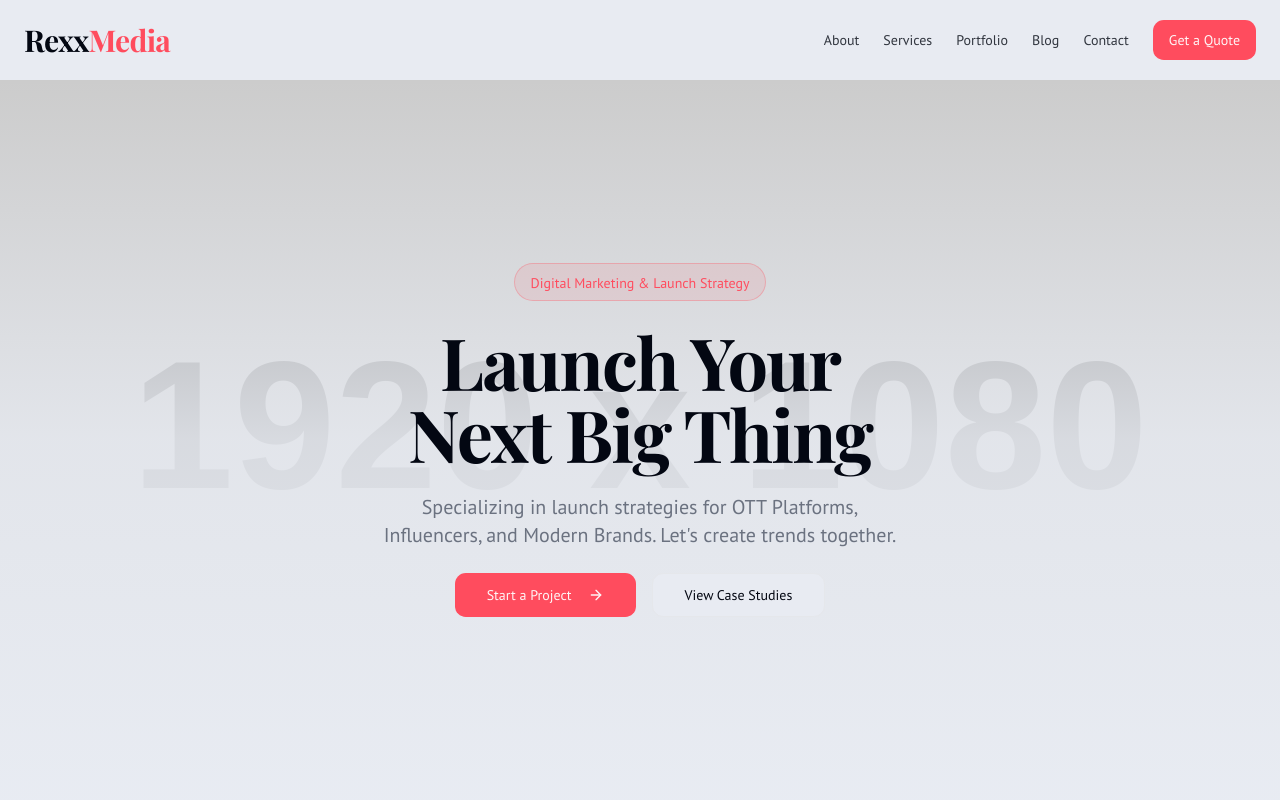
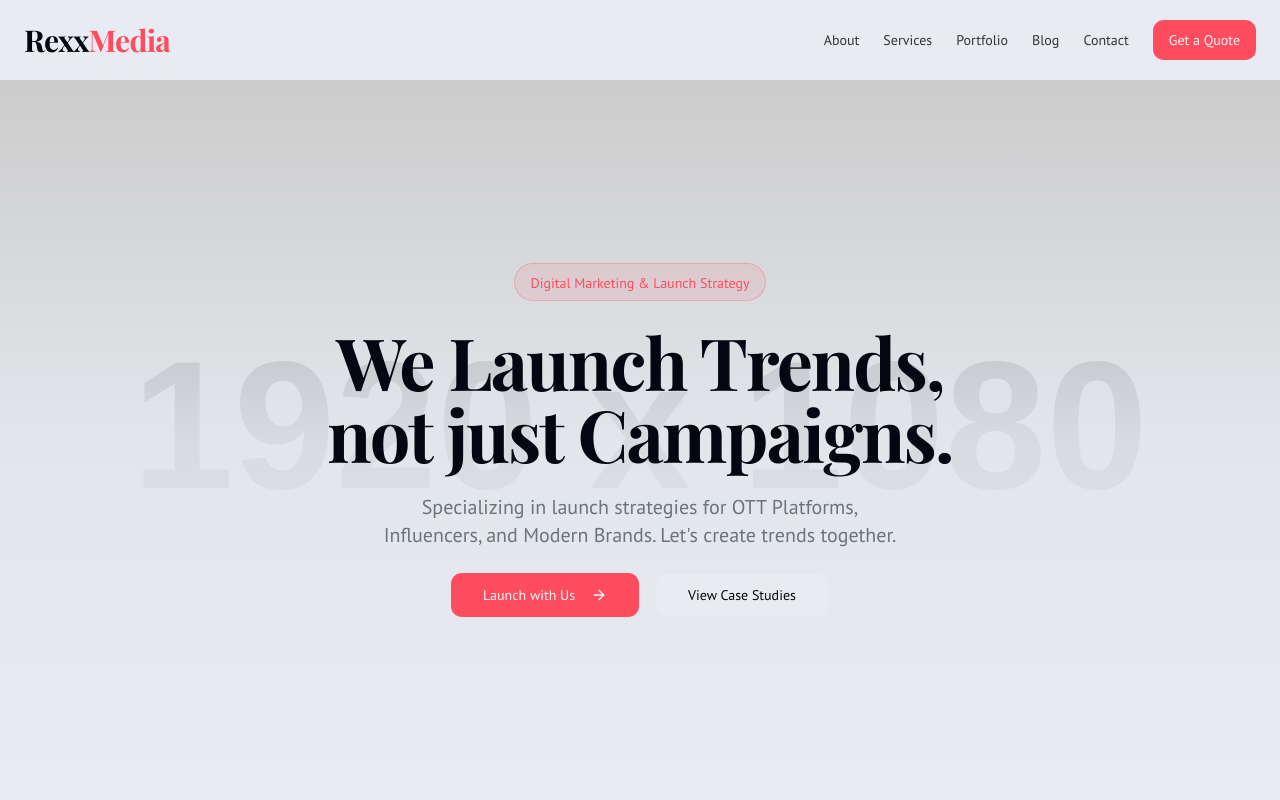
Before and after one commit to rajvsingh11/rexxMedia, a Next.js app: page / in a window 1280 px wide. Shown: the top 800 px of the page. Built offline with nearby package versions, Linux system fonts and the light colour scheme; a web font is replaced by a local one.

Commit message:
for the hero section: 1. Change the tag line to a 2 liner and use animat

```diff
--- a/package.json
+++ b/package.json
@@ -36,6 +36,7 @@
     "@radix-ui/react-tabs": "^1.1.3",
     "@radix-ui/react-toast": "^1.2.6",
     "@radix-ui/react-tooltip": "^1.1.8",
+    "aos": "^2.3.4",
     "class-variance-authority": "^0.7.1",
     "clsx": "^2.1.1",
     "date-fns": "^3.6.0",
@@ -56,6 +57,7 @@
     "zod": "^3.24.2"
   },
   "devDependencies": {
+    "@types/aos": "^3.0.7",
     "@types/node": "^20",
     "@types/react": "^18",
     "@types/react-dom": "^18",
--- a/src/app/layout.tsx
+++ b/src/app/layout.tsx
@@ -1,6 +1,7 @@
 import type { Metadata } from "next";
 import { Toaster } from "@/components/ui/toaster";
 import "./globals.css";
+import { AOSInit } from "@/components/AOSInit";
 
 export const metadata: Metadata = {
   title: "Rexx Media",
@@ -31,6 +32,7 @@ export default function RootLayout({
         />
       </head>
       <body className="font-body antialiased">
+        <AOSInit />
         {children}
         <Toaster />
       </body>
--- /dev/null
+++ b/src/components/AOSInit.tsx
@@ -0,0 +1,17 @@
+"use client";
+
+import { useEffect } from "react";
+import AOS from "aos";
+import "aos/dist/aos.css";
+
+export const AOSInit = () => {
+  useEffect(() => {
+    AOS.init({
+      easing: "ease-out-quad",
+      duration: 1000,
+      once: true,
+    });
+  }, []);
+
+  return null;
+};
--- a/src/components/sections/hero.tsx
+++ b/src/components/sections/hero.tsx
@@ -5,7 +5,7 @@ import { ArrowRight } from "lucide-react";
 
 export default function Hero() {
   return (
-    <section id="home" className="relative h-[90vh] min-h-[600px] max-h-[800px] w-full">
+    <section id="home" className="relative h-[90vh] min-h-[600px] max-h-[800px] w-full overflow-hidden">
       <div className="absolute inset-0 bg-gradient-to-t from-background via-background/80 to-transparent z-10" />
       <Image
         src="https://placehold.co/1920x1080.png"
@@ -17,19 +17,20 @@ export default function Hero() {
       />
       <div className="relative z-20 container mx-auto flex h-full items-center justify-center text-center px-4 md:px-6">
         <div className="flex flex-col items-center gap-6 max-w-3xl">
-          <div className="bg-primary/10 border border-primary/30 rounded-full px-4 py-1.5">
+          <div className="bg-primary/10 border border-primary/30 rounded-full px-4 py-1.5" data-aos="fade-up">
             <span className="text-sm text-primary font-medium">Digital Marketing & Launch Strategy</span>
           </div>
           <h1 className="font-headline text-4xl sm:text-5xl md:text-7xl font-bold tracking-tight text-balance">
-            Launch Your Next Big Thing
+            <span data-aos="fade-up" data-aos-delay="100">We Launch Trends,</span><br/>
+            <span data-aos="fade-up" data-aos-delay="200">not just Campaigns.</span>
           </h1>
-          <p className="text-lg md:text-xl text-muted-foreground max-w-2xl text-balance">
+          <p className="text-lg md:text-xl text-muted-foreground max-w-2xl text-balance" data-aos="fade-up" data-aos-delay="300">
             Specializing in launch strategies for OTT Platforms, Influencers, and Modern Brands. Let's create trends together.
           </p>
-          <div className="flex flex-col sm:flex-row items-center gap-4">
+          <div className="flex flex-col sm:flex-row items-center gap-4" data-aos="fade-up" data-aos-delay="400">
             <Button size="lg" asChild>
               <Link href="#contact">
-                Start a Project <ArrowRight className="ml-2 h-5 w-5" />
+                Launch with Us <ArrowRight className="ml-2 h-5 w-5" />
               </Link>
             </Button>
             <Button size="lg" variant="outline" asChild>
```
